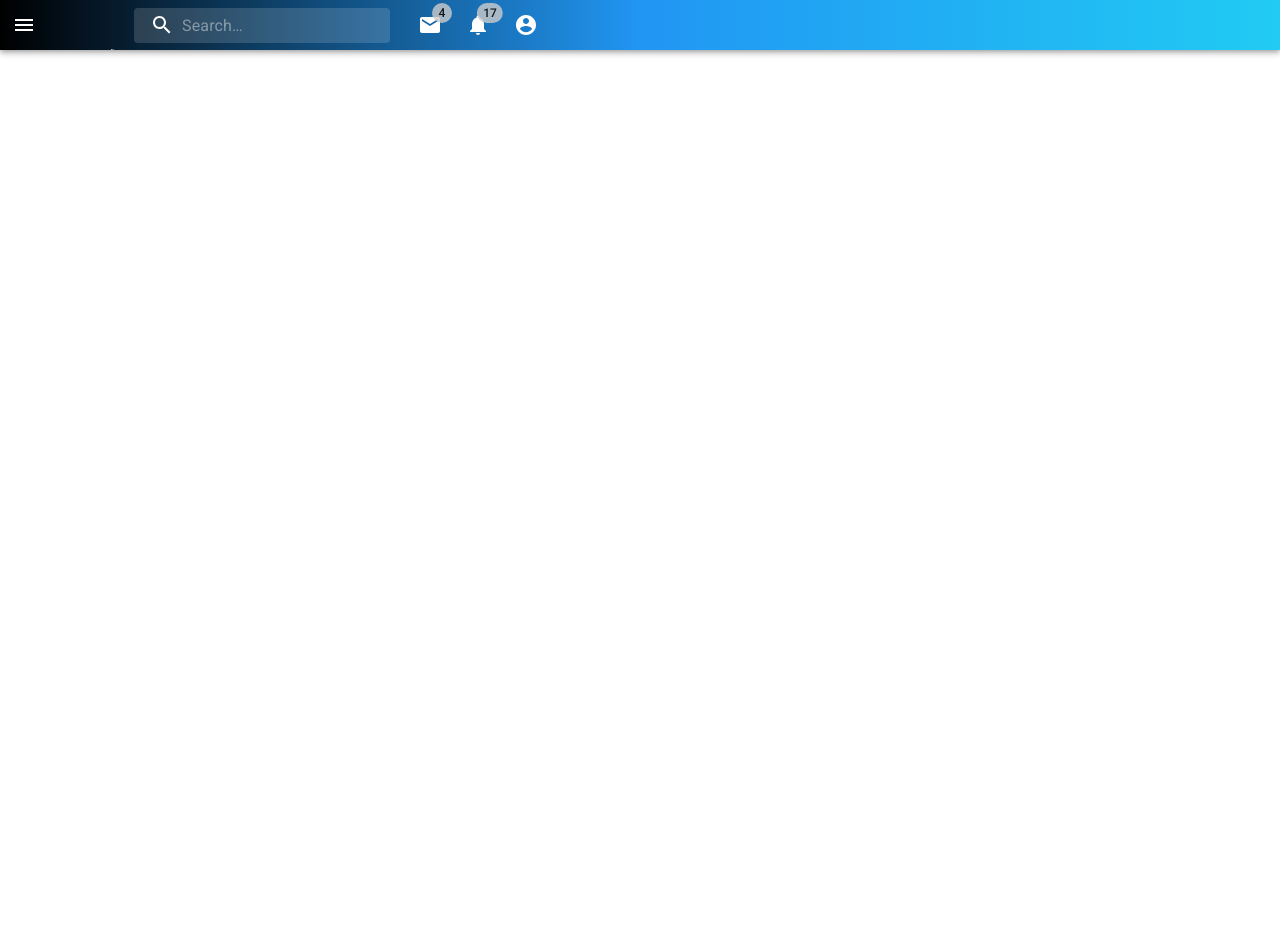
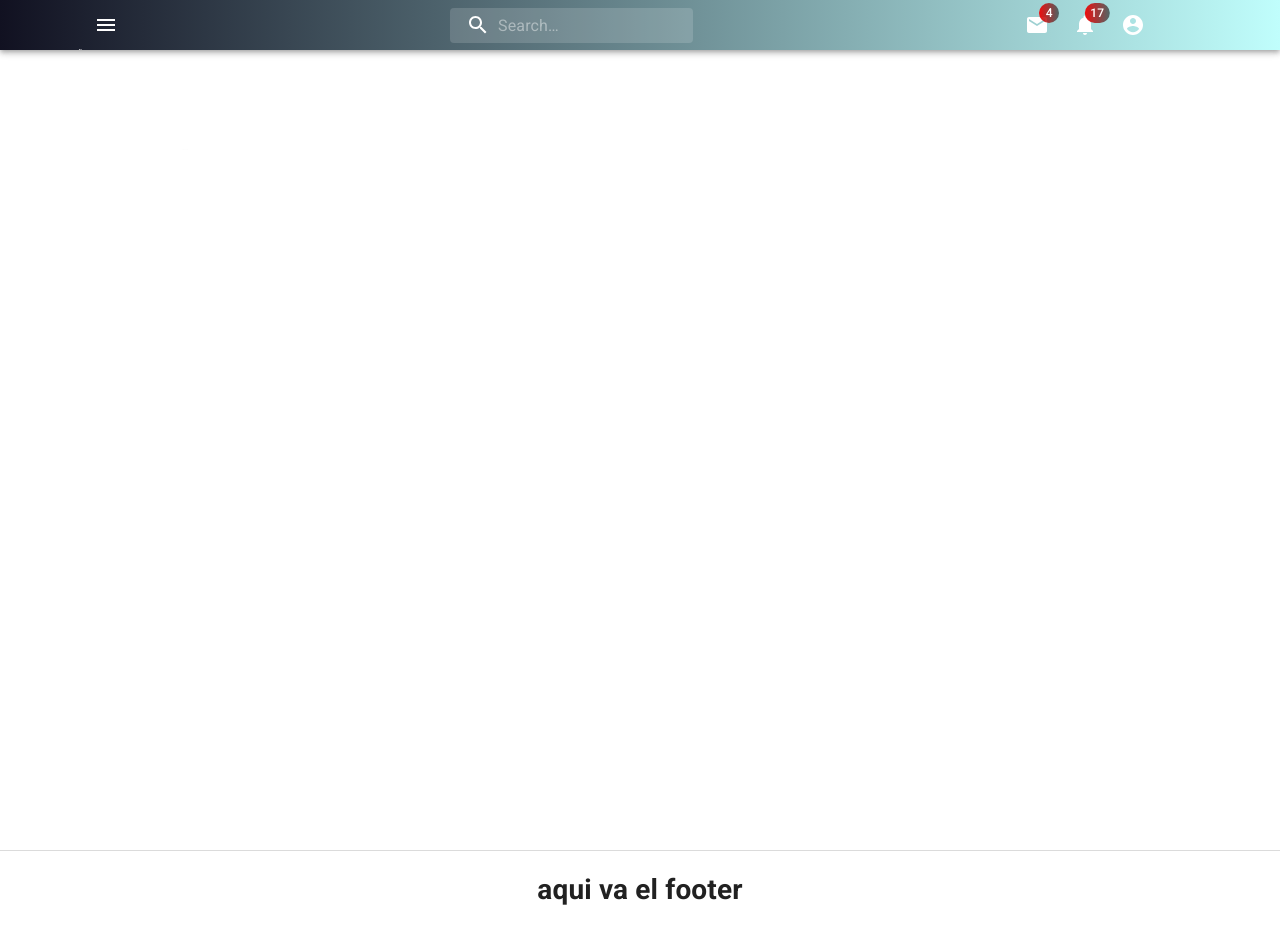
Before and after one commit to Harrisonlchr/first, a Next.js app: page / in a window 1280 px wide. Before the commit the page ends 850 px from the top, so only its background shows below. Built offline with nearby package versions, Linux system fonts and the light colour scheme.

Commit message:
footer y colors palette

```diff
--- /dev/null
+++ b/components/footer.js
@@ -0,0 +1,20 @@
+import { makeStyles } from "@material-ui/core/styles";
+
+const useStyles = makeStyles((theme) => ({
+  footer: {
+    borderTop: "1px solid #42424230",
+    display: "flex",
+    flexDirection: "row",
+    padding: "0 2rem",
+    justifyContent:"center"
+  },
+}));
+
+export default function Footer() {
+  const classes = useStyles();
+  return (
+    <footer className={classes.footer}>
+      <h1> aqui va el footer</h1>
+    </footer>
+  );
+}
--- a/components/navBar.js
+++ b/components/navBar.js
@@ -18,13 +18,15 @@ const useStyles = makeStyles((theme) => ({
     display: "none",
     [theme.breakpoints.up("md")]: {
       display: "flex",
+      marginLeft: "25%",
     },
   },
   appBar: {
-    background: "linear-gradient(0.25turn, black, #2196F3, #21CBF3)",
-    display: 'flex',
-    flexDirection: 'row',
+    background: theme.navBarColor,
+    display: "flex",
+    flexDirection: "row",
     alignItems: "center",
+    padding: "0 2rem",
   },
 }));
 
@@ -33,28 +35,24 @@ export default function NavBar() {
 
   return (
     <AppBar className={classes.appBar} position="relative">
-          <IconButton
-            className={classes.menuButton}
-            color="inherit"
-          >
+      <Logo />
+      <IconButton className={classes.menuButton} >
         <MenuIcon />
       </IconButton>
-          <Logo />
-          <Search widthMobile="50%"/>
+
+      <Search />
       <div className={classes.sectionDesktop}>
-            <IconButton color="inherit">
-              <Badge badgeContent={4} color="secondary">
+        <IconButton>
+          <Badge badgeContent={4}>
             <MailIcon />
           </Badge>
         </IconButton>
-            <IconButton color="inherit">
-              <Badge badgeContent={17} color="secondary">
+        <IconButton >
+          <Badge badgeContent={17}>
             <NotificationsIcon />
           </Badge>
         </IconButton>
-            <IconButton
-              color="inherit"
-            >
+        <IconButton >
           <AccountCircle />
         </IconButton>
       </div>
--- a/components/search.js
+++ b/components/search.js
@@ -11,11 +11,11 @@ const useStyles = makeStyles((theme) => ({
       backgroundColor: fade(theme.palette.common.white, 0.25),
     },
     marginRight: theme.spacing(2),
-    marginLeft: "20px",
+    marginLeft: "25%",
     width: "20%",
     [theme.breakpoints.down("sm")]: {
       marginLeft: theme.spacing(3),
-      width: props => props.widthMobile,
+      width: "50%",
     },
   },
   searchIcon: {
--- a/pages/_app.js
+++ b/pages/_app.js
@@ -2,6 +2,7 @@ import React from "react";
 import PropTypes from "prop-types";
 import { ThemeProvider } from "@material-ui/core/styles";
 import NavBar from "../components/navBar";
+import Footer from "../components/footer";
 import { CssBaseline, Container } from "@material-ui/core";
 import theme from "./theme";
 import '../styles/globals.css'
@@ -25,6 +26,7 @@ export default function MyApp(props) {
         <Container fixed={false} maxWidth={false}>
           <Component {...pageProps} />
         </Container>
+        <Footer/>
       </ThemeProvider>
   );
 }
--- a/pages/index.js
+++ b/pages/index.js
@@ -11,21 +11,6 @@ export default function Home() {
         <link rel="icon" href="/logoDos.png" />
       </Head>
       <Logo width="100" height="100" />
-      <Logo width="100" height="100" />
-      <Logo width="100" height="100" />
-      <Logo width="100" height="100" />
-      <Logo width="100" height="100" />
-      <Logo width="100" height="100" />
-      <Logo width="100" height="100" />
-      <Logo width="100" height="100" />
-      <Logo width="100" height="100" />
-      <Logo width="100" height="100" />
-      <Logo width="100" height="100" />
-      <Logo width="100" height="100" />
-      <Logo width="100" height="100" />
-      <Logo width="100" height="100" />
-      <Logo width="100" height="100" />
-      <Logo width="100" height="100" />
     </>
   );
 }
--- a/pages/theme.js
+++ b/pages/theme.js
@@ -1,30 +1,47 @@
-import { createMuiTheme } from '@material-ui/core/styles';
-import { red } from '@material-ui/core/colors';
+import { createMuiTheme } from "@material-ui/core/styles";
+import { red } from "@material-ui/core/colors";
+
+const colorDegradado = "linear-gradient(0.25turn, #111121, #C0FEFC)";
+const primaryColor = "#556cd6";
+const secundaryColor = "#cccc";
+const badgeColor = "linear-gradient(0.25turn, #f10707f7, #0606068c)";
+const iconButtonColor = "white";
 
 // Create a theme instance.
 const theme = createMuiTheme({
   palette: {
     primary: {
-      main: '#556cd6',
+      main: primaryColor,
     },
     secondary: {
-      main: '#cccc',
+      main: secundaryColor,
     },
     error: {
       main: red.A400,
     },
     background: {
-      default: '#fff',
+      default: "#fff",
     },
   },
   overrides: {
     MuiContainer: {
       root: {
-        height: '100vh',
-        maxWidth: "90vw"
+        height: "100vh",
+        maxWidth: "90vw",
+      },
+    },
+    MuiBadge: {
+      badge: {
+        background: badgeColor,
+      },
+    },
+    MuiIconButton: {
+      root: {
+        color: iconButtonColor,
       },
     },
   },
+  navBarColor: colorDegradado,
 });
 
 export default theme;
```
Lines whose indentation alone changed are shown as unchanged.
